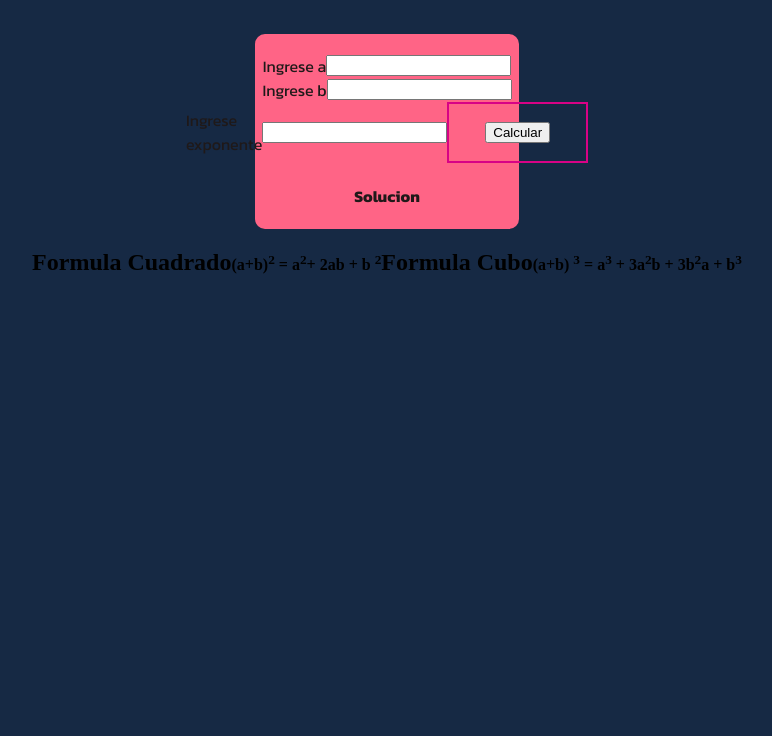
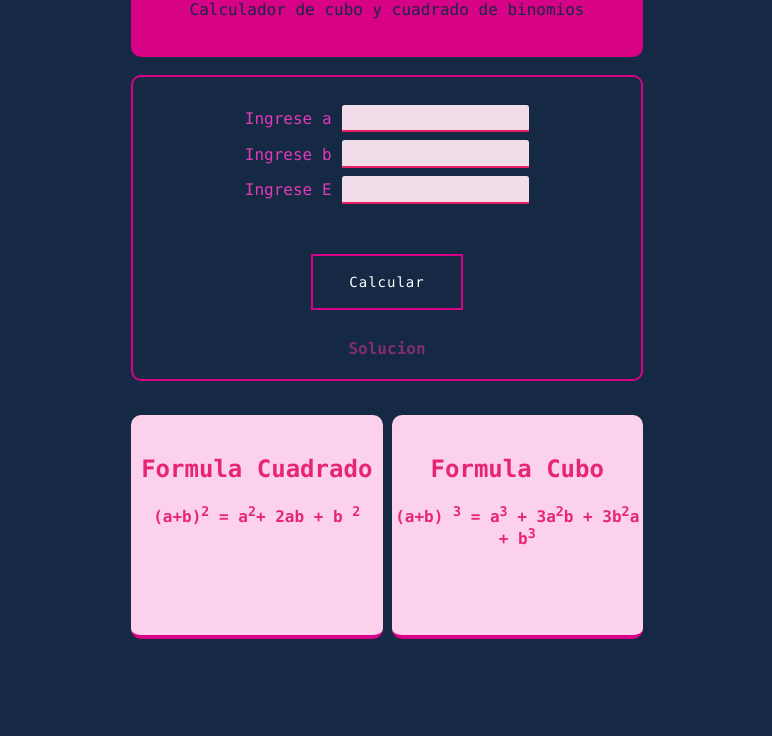
Before and after one commit to IanButcher/calculadoradebinomios, a plain HTML site: page index.html in a window 1280 px wide. Shown: the part 64-800 px from the top of the page, without its empty margins (253-1025 px from the left). Drawn offline with Linux system fonts and the light colour scheme.

Commit message:
quiero nesquikquik

```diff
--- a/index.html
+++ b/index.html
@@ -10,39 +10,48 @@
 </head>
 <body>
     <header>
-        <h1 class="titulo">Calculador de cubo y cuadrado de binomios</h1>
+        <p class="titulo">Calculador de cubo y cuadrado de binomios</p>
     </header>
     <br>
     <div class="container">
         <div class="insertA">
             <label for="aNumberInput">Ingrese a</label>
-            <input id="aNumberInput" type="text">
+            <input id="aNumberInput" type="text" class="texto">
         </div>
         <div class="insertB">
             <label for="bNumberInput">Ingrese b</label>
-            <input id="bNumberInput" type="text">
+            <input id="bNumberInput" type="text" class="texto">
         </div>
         <div class="insertE">
-            <label for="exponenteNumberInput">Ingrese exponente</label>
-            <input id="exponenteNumberInput" type="text">
+            <label for="exponenteNumberInput">Ingrese E</label>
+            <input id="exponenteNumberInput" type="text" class="texto">
 
-        <div>
-        </div id="outer">
-            <div class="button_slide slide_down">
-                <button id="boton">Calcular</button>
-            </div>
+        </div>
+
+        <div id="outer">
+                <button id="boton" class="button_slide slide_down">Calcular</button>
         </div>
         <div class="solution">
             <h4 id="solucion">Solucion</h4>
         </div>
     </div>
     <div class="formula">
-        <h2>Formula Cuadrado</h2>
-
-        <h4 id="cuadrado">(a+b)<sup>2</sup> = a<sup>2</sup>+ 2ab + b <sup>2</sup> </sup> </h4>
-
-        <h2>Formula Cubo</h2>
-        <h4 id="cubo">(a+b) <sup>3</sup> = a<sup>3</sup> + 3a<sup>2</sup>b + 3b<sup>2</sup>a + b<sup>3</sup></h4>
+        <div class="formcuadrado">
+            <div>
+                <h2>Formula Cuadrado</h2>
+            </div>
+            <div>
+                <h4 id="cuadrado">(a+b)<sup>2</sup> = a<sup>2</sup>+ 2ab + b <sup>2</sup> </sup> </h4>
+            </div>
+        </div>
+        <div class="formcubo">
+            <div>
+                <h2>Formula Cubo</h2>
+            </div>
+            <div>
+                <h4 id="cubo">(a+b) <sup>3</sup> = a<sup>3</sup> + 3a<sup>2</sup>b + 3b<sup>2</sup>a + b<sup>3</sup></h4>
+            </div>
+        </div>
     </div>
 
     <script src="script.js"></script>
--- a/style.css
+++ b/style.css
@@ -1,32 +1,75 @@
 @import url('https://fonts.googleapis.com/css2?family=Kanit:ital,wght@0,100;0,200;0,300;0,400;0,500;0,600;0,700;0,800;0,900;1,100;1,200;1,300;1,400;1,500;1,600;1,700;1,800;1,900&display=swap');
+
+html {
+    margin: 0;
+}
 
 body {
     background: #162944;
+    margin: 0%;
 }
 
 header {
+    font-family: "Lucida Console", Monaco, monospace, bold;
+    color:aliceblue;
     text-align: center;
+    padding-bottom: 20px;
+    padding-top: 20px;
+    border-radius: 10px;
+    border: 2px solid #D80286;
+    margin-left: 30%;
+    margin-right: 30%;
+    margin-top: 2%;
+    background-color: #D80286;
+    color:#162944;
+    transition: background-color 0.3s ease;
 
 }
 
-.insertA, .insertB, .insertE, .button, .solution, .formula{
+header:hover {
+    background-color: #fcd1eb;
+    color:#D80286;
+}
+
+.insertA, .insertB, .insertE, .solution, .formula{
     display: flex;
     justify-content: center;
     align-items: center;
+    margin-top: 8px
+}
+
+.texto {
+    appearance: none;
+	border: none;
+	outline: none;
+	border-bottom: .2em solid #E91E63;
+	background: rgba(#E91E63, .2);
+	border-radius: .2em .2em 0 0;
+	padding: .4em;
+	color: #E91E63;
+    background-color: rgb(241, 221, 233);
+    margin-left: 10px;
+
+
 }
 
 .container {
-    font-family: "Kanit", sans-serif;
-    color: rgb(31, 25, 25);
-    background-color: rgb(255, 100, 134);
-    margin-left: 500px;
-    margin-right: 500px;
+    font-family: "Lucida Console", Monaco, monospace;
+    color: rgb(224, 58, 183);
+    margin-left: 30%;
+    margin-right: 30%;
     padding-top: 20px;
     border-radius: 10px;
+    border: 2px solid #D80286;
+}
+
+.container h4 {
+    color: rgb(129, 46, 108);
 }
 
 .button_slide {
     color: #FFF;
+    background-color: #162944;
     border: 2px solid rgb(216, 2, 134);
     border-radius: 0px;
     padding: 18px 36px;
@@ -45,20 +88,52 @@ header {
     box-shadow: inset 0 100px 0 0 #D80286;
   }
 
-  .slide_right:hover {
-    box-shadow: inset 400px 0 0 0 #D80286;
-  }
-
-  .slide_left:hover {
-    box-shadow: inset 0 0 0 50px #D80286;
-  }
-
-  .slide_diagonal:hover {
-    box-shadow: inset 400px 50px 0 0 #D80286;
-  }
-
   #outer {
     width: 364px;
     margin: 50px auto 0 auto;
     text-align: center;
   }
+
+.formcuadrado {
+    font-family: "Lucida Console", Monaco, monospace, bold;
+    color:rgb(231, 37, 118);
+    text-align: center;
+    padding-bottom: 20px;
+    padding-top: 20px;
+    border-radius: 10px;
+    border-bottom: 4px solid #D80286;
+    margin-left: 30%;
+    margin-right: 6px;
+    margin-top: 2%;
+    background-color: #fcd1eb;
+    width: 265px;
+    height: 180px;
+    transition: background-color 0.3s ease;
+}
+
+.formcuadrado:hover {
+    background-color: #D80286;
+    color:#162944;
+}
+
+.formcubo {
+    font-family: "Lucida Console", Monaco, monospace, bold;
+    color:rgb(231, 37, 118);
+    text-align: center;
+    padding-bottom: 20px;
+    padding-top: 20px;
+    border-radius: 10px;
+    border-bottom: 4px solid #D80286;
+    margin-right: 30%;
+    margin-left: 3px;
+    margin-top: 2%;
+    background-color: #fcd1eb;
+    width: 265px;
+    height: 180px;
+    transition: background-color 0.3s ease;
+}
+
+.formcubo:hover {
+    background-color: #D80286;
+    color:#162944;
+}
```
